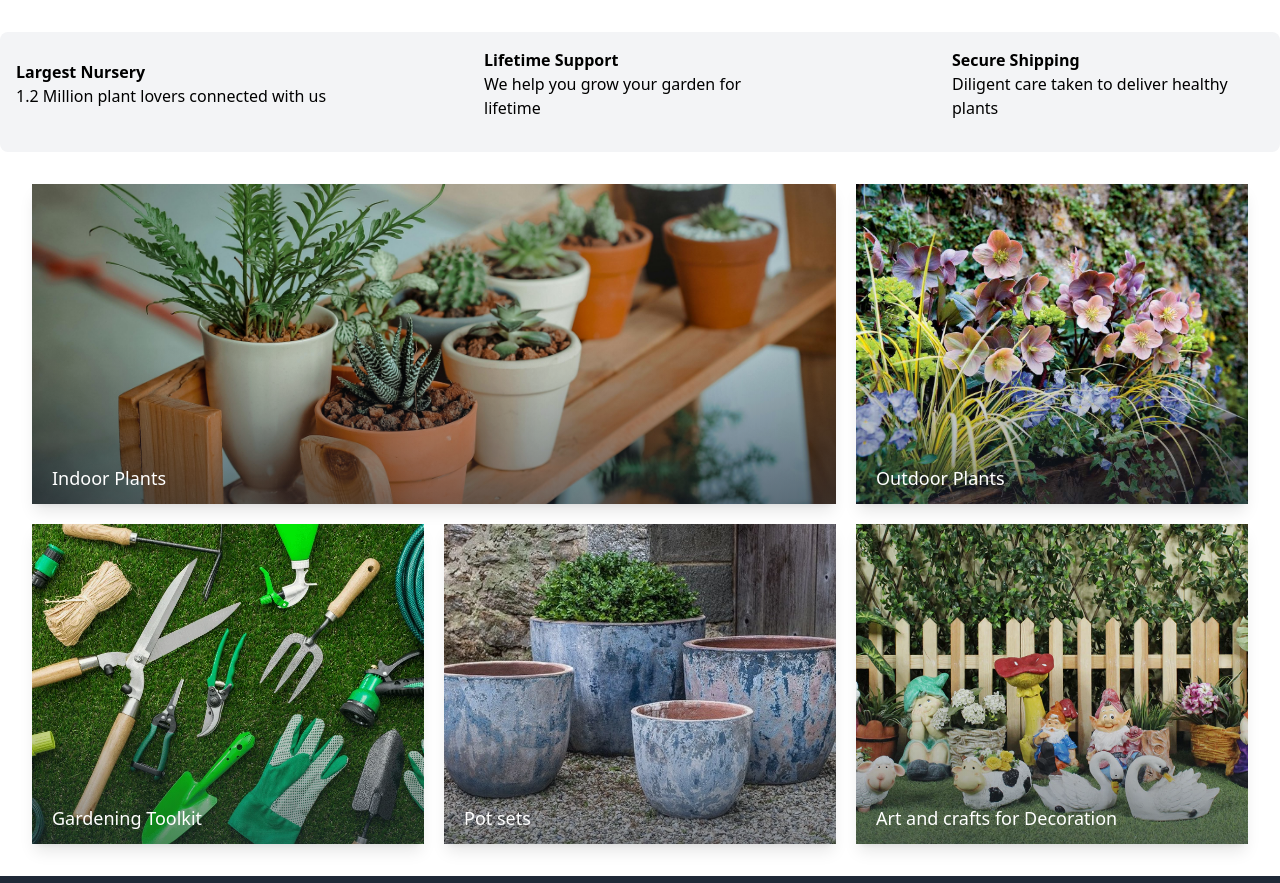
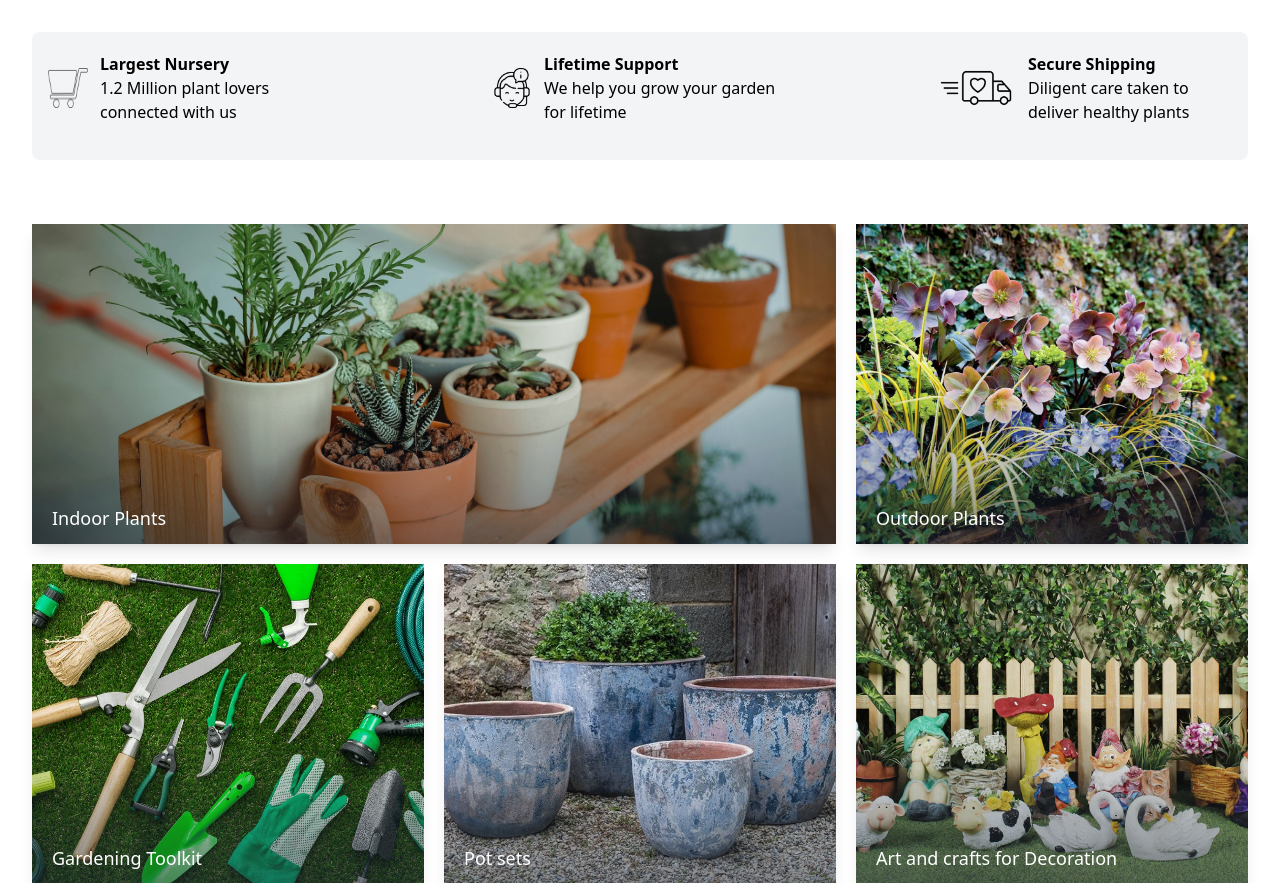
Before and after one commit to YashSahsani/GreenCart, a Django app: page / in a window 1280 px wide. Shown: the part 1044-1927 px from the top of the page. Run offline with Django 4.2, Linux system fonts and the light colour scheme; data comes from the database, SQL or seed files in the repository; some libraries are stand-ins or nearby versions.

Commit message:
added icons

```diff
--- a/GreenCartEcom/templates/Dashboard/index.html
+++ b/GreenCartEcom/templates/Dashboard/index.html
@@ -114,20 +114,23 @@
 </div>
 
 <!-- New Section for Benefits -->
-<div class="mt-8 p-4 bg-gray-100 rounded-lg flex flex-wrap justify-between">
+<div class="m-8 p-4 bg-gray-100 rounded-lg flex flex-wrap justify-between">
     <div class="flex items-center mb-4 w-full sm:w-1/2 lg:w-1/4">
+        <img src="/media/offers_poster/cart.webp" alt="Largest Nursery" class="h-10 w-10 mr-3">
         <div>
             <h3 class="font-bold">Largest Nursery</h3>
             <p>1.2 Million plant lovers connected with us</p>
         </div>
     </div>
     <div class="flex items-center mb-4 w-full sm:w-1/2 lg:w-1/4">
+        <img src="/media/offers_poster/support.png" alt="Lifetime support" class="h-10 w-10 mr-3">
         <div>
             <h3 class="font-bold">Lifetime Support</h3>
             <p>We help you grow your garden for lifetime</p>
         </div>
     </div>
     <div class="flex items-center mb-4 w-full sm:w-1/2 lg:w-1/4">
+        <img src="/media//offers_poster/shipping.png" alt="Shipping" class="h-20 w-20 mr-3">
         <div>
             <h3 class="font-bold">Secure Shipping</h3>
             <p>Diligent care taken to deliver healthy plants</p>
```
Also changed, not shown: media/offers_poster/cart.webp (added), media/offers_poster/largest_nursery.jpg (added), media/offers_poster/shipping.png (added), media/offers_poster/support.png (added), 1 other file.
